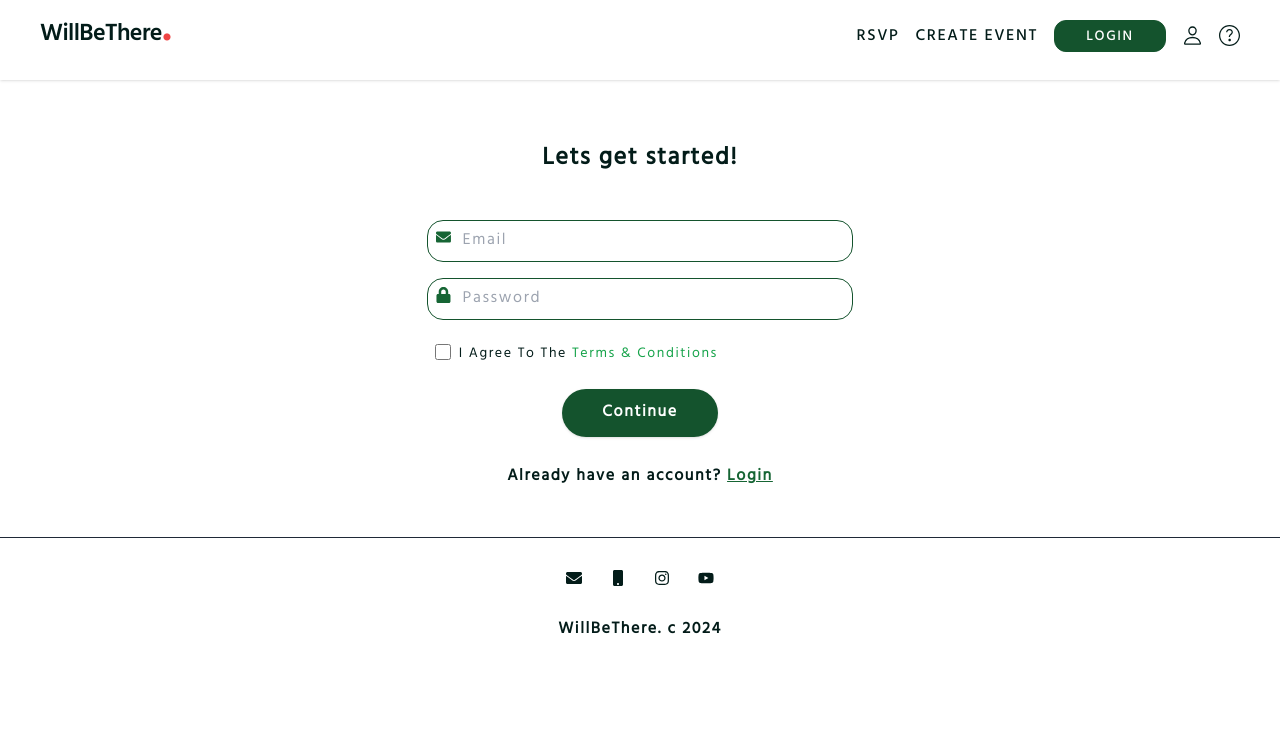
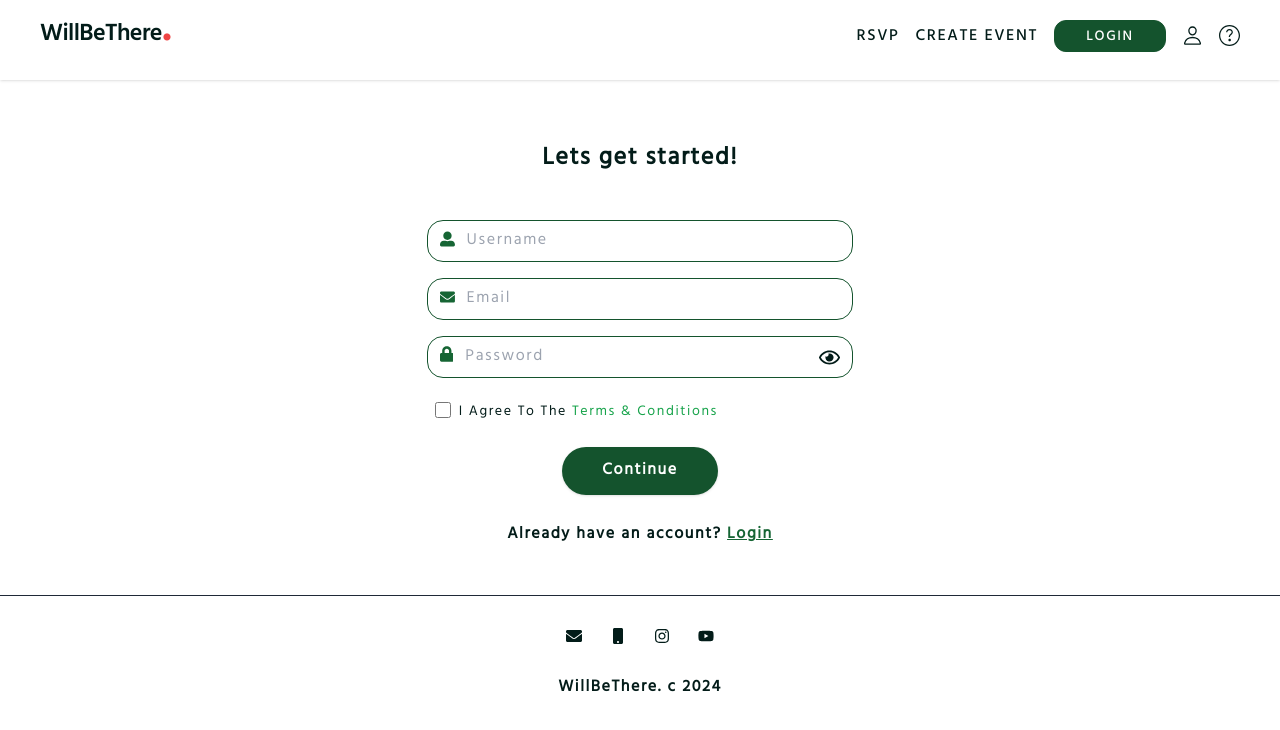
Before and after one commit to Baudwin/will-be-there-frontend, a React (Vite) app: page /signup in a window 1280 px wide. Shown: the top 730 px of the page. Built offline with nearby package versions, Linux system fonts and the light colour scheme.

Commit message:
consumed signin and register endpoints with react query

```diff
--- a/package.json
+++ b/package.json
@@ -13,6 +13,7 @@
     "@tanstack/react-query": "^5.31.0",
     "@tanstack/react-query-devtools": "^5.31.0",
     "axios": "^1.6.8",
+    "date-fns": "^3.6.0",
     "localforage": "^1.10.0",
     "match-sorter": "^6.3.4",
     "react": "^18.2.0",
--- a/src/hooks/useUserData.js
+++ b/src/hooks/useUserData.js
@@ -4,7 +4,9 @@ import { toast } from "react-toastify";
 import { useAuthStore } from "../../store/useAuthStore";
 import {useNavigate} from 'react-router-dom'
 
-export const useUserData = ()=>{
+
+
+export const registerUser = ()=>{
     const login  = useAuthStore(state=>state.login)
     const navigate = useNavigate()
 
@@ -13,10 +15,7 @@ export const useUserData = ()=>{
             return axios.post("http://localhost:3001/register", userInfo)
         },
         onError : (error)=>{
-            toast.warning(error.response.data,{
-                pauseOnFocusLoss:false,
-                hideProgressBar:true
-            })
+            toast.error(error.response.data)
         },
         onSuccess:(data)=>{
             login(data.data.userInfo)
@@ -28,3 +27,26 @@ export const useUserData = ()=>{
         }
     })
 }
+
+
+export const loginUser = ()=>{
+    const login  = useAuthStore(state=>state.login)
+    const navigate = useNavigate()
+
+    return useMutation ({
+        mutationFn : (userInfo)=>{
+            return axios.post("http://localhost:3001/signin", userInfo)
+        },
+        onError : (error)=>{
+            toast.error(error.response.data)
+        },
+        onSuccess:(data)=>{
+            login(data.data.userInfo)
+            toast.success(data.data.msg)
+            setTimeout(() => {
+                navigate("/profile")
+            }, 3000);
+
+        }
+    })
+}
--- a/src/main.jsx
+++ b/src/main.jsx
@@ -1,4 +1,4 @@
-import React from "react";
+import React, { useState } from "react";
 import ReactDOM from "react-dom/client";
 import {createBrowserRouter, RouterProvider} from "react-router-dom";
 import "./index.css";
@@ -19,6 +19,8 @@ import 'react-toastify/dist/ReactToastify.css'
 
 import { QueryClient, QueryClientProvider } from '@tanstack/react-query'
 import { ReactQueryDevtools } from '@tanstack/react-query-devtools'
+
+
 
 const queryClient = new QueryClient()
 
@@ -77,7 +79,7 @@ ReactDOM.createRoot(document.getElementById("root")).render(
 
     <QueryClientProvider client={queryClient}>
       <RouterProvider router={router} />
-      <ToastContainer autoClose={2000}/>
+      <ToastContainer autoClose={2500} pauseOnFocusLoss={false}  hideProgressBar={false} />
       <ReactQueryDevtools initialIsOpen={false} position='bottom-right'/>
     </QueryClientProvider>
 
--- a/src/routes/Login.jsx
+++ b/src/routes/Login.jsx
@@ -1,7 +1,27 @@
-import { FaEnvelope, FaLock } from "react-icons/fa";
+import { FaEnvelope,FaLock, FaRegEye, FaRegEyeSlash, FaUserAlt } from "react-icons/fa";
 import { Link } from "react-router-dom";
+import { loginUser } from "../hooks/useUserData";
+import { useState } from "react";
+
 
 export function LogIn() {
+  const {mutate, isPending, isError, error, isSuccess} = loginUser()
+
+  const [userInfo, setUserInfo] = useState({
+    email:"",
+    password: ""
+  })
+  const [showPassword,setShowPassword] = useState(true)
+
+  const handleChange = (e)=>{
+    const {name, value} = e.target
+    setUserInfo({...userInfo, [name]:value})
+  }
+
+  const handleLogin = ()=>{
+    mutate(userInfo)
+  }
+
   return (
     <div className='py-10'>
     <div className='container space-y-5 lg:w-1/3 md:w-1/2 sm:px-7 m-auto'>
@@ -10,14 +30,15 @@ export function LogIn() {
 {/* inputs */}
 <div className='flex flex-col gap-4'>
 
-<div className="border border-green-900 rounded-2xl flex gap-3 p-2">
-  <FaEnvelope className="text-green-800"/>
-<input className="w-full focus:outline-none" placeholder="Email" type="text" name="" id="" />
+<div className="border border-green-900 rounded-2xl flex items-center gap-3 px-3 py-2">
+  <FaEnvelope className="text-green-800 mb-1"/>
+<input onChange={handleChange} className="w-full focus:outline-none" placeholder="Email" type="text" value={userInfo.email} name="email" id="email" />
 </div>
 
-<div className="border border-green-900 rounded-2xl flex gap-3 p-2">
-<FaLock className="text-green-800"/>
-<input className="w-full focus:outline-none" placeholder="Password" type="text" name="" id="" />
+<div className="border border-green-900 rounded-2xl items-center flex gap-3 px-3 py-2">
+<FaLock className="text-green-800 mb-1.5"/>
+<input onChange={handleChange} className="w-full focus:outline-none" placeholder="Password" type={showPassword?"password" : "text"} value={userInfo.password} name="password" id="pass" />
+<span className=" cursor-pointer" onClick={()=>setShowPassword(!showPassword)}> { showPassword ? <FaRegEye className="" size={21}/> : <FaRegEyeSlash className="" size={21}/>}   </span>
 </div>
 
     </div>
@@ -33,12 +54,12 @@ export function LogIn() {
 
 {/* continue button  */}
 <div className="flex justify-center">
-<button className="bg-green-900 hover:bg-green-700 px-10 py-3 font-semibold text-white shadow rounded-full">Continue</button>
+<button onClick={handleLogin} className="bg-green-900 hover:bg-green-700 px-10 py-3 font-semibold text-white shadow rounded-full">Continue</button>
 </div>
 
 {/* already have an account */}
 <div className="text-center py-2">
-<p className="font-semibold" >Already have an account? <Link to={'/signup'} className="text-green-800 underline hover:text-green-700">Login</Link></p>
+<p className="font-semibold" >Don't have an account? <Link to={'/signup'} className="text-green-800 underline hover:text-green-700">Signup</Link></p>
 </div>
 
 
--- a/src/routes/Profile.jsx
+++ b/src/routes/Profile.jsx
@@ -1,25 +1,38 @@
-import { FaCalendarAlt } from "react-icons/fa";
+import { FaCalendarAlt, FaPlane } from "react-icons/fa";
 import { Link } from "react-router-dom";
+import { useAuthStore } from "../../store/useAuthStore";
+import { format } from 'date-fns';
 
 export function Profile() {
+  const user = useAuthStore(state=>state.user)
 
-  return <div className=" py-10 bg-n bg- w-full bg-contain h-screen bg-[url('background/big-balloon-border.jpg')] ">
+  return <div className=" sm:px-5 md:px-7 py-10 bg-n bg- w-full bg-contain h-screen bg-[url('background/big-balloon-border.jpg')] ">
   {/* <img src="background/big-balloon-border.jpg" alt="" /> */}
   <div className="container sm:px-7 ">
  <div className="flex items-center gap-4">
-  <span className="bg-black px-14 rounded py-8 border-4 border-white"> <span className="font-bold text-4xl text-white">J</span></span>
-  <h1 className="font-bold text-2xl">Janet doe</h1>
+  <span className="bg-black px-14 rounded py-8 border-4 border-white"> <span className="font-bold text-5xl text-white">{(user.username).substring(0,1)}</span></span>
+  <div>
+  <h1 className="font-bold text-2xl">{user?.username}</h1>
+  <p className="text-blue-700">{user?.email}</p>
   </div>
 
+  </div>
 
 <div className="py-20 space-y-2">
 <div className="flex items gap-2">
   <FaCalendarAlt/>
 <Link>My Events</Link>
   </div>
-<div>Create Event</div>
-<div>My Events</div>
+  <div className="flex items gap-2">
+  <FaCalendarAlt/>
+<Link>Create Event</Link>
+  </div>
+  <div className="flex items gap-2">
+  <FaPlane/>
+<Link>My RSVPs</Link>
+  </div>
 
+<p className="text-center font-medium text-gray-600">Created on <span className="font-semibold">{format(new Date(user?.createdOn), 'MMMM d, yyyy')}</span>   </p>
 </div>
 
   </div>
--- a/src/routes/SignUp.jsx
+++ b/src/routes/SignUp.jsx
@@ -1,22 +1,53 @@
-import { FaEnvelope, FaLock } from "react-icons/fa";
+import { useState } from "react";
+import { FaEnvelope, FaLock, FaRegEye, FaRegEyeSlash, FaUserAlt } from "react-icons/fa";
 import { Link } from "react-router-dom";
+import { registerUser } from "../hooks/useUserData";
+import {toast} from 'react-toastify'
+
 export function SignUp() {
+
+  const {mutate, isPending, isError, error, isSuccess} = registerUser()
+
+  const [userInfo, setUserInfo] = useState({
+    username:"",
+    email:"",
+    password: ""
+  })
+  const [showPassword,setShowPassword] = useState(true)
+
+  const handleChange = (e)=>{
+    const {name, value} = e.target
+    setUserInfo({...userInfo, [name]:value})
+  }
+
+  const handleRegister = ()=>{
+   mutate(userInfo)
+  }
+
+
+
   return (
     <div className='py-10'>
-      <div className='container space-y-5 w-1/3 m-auto'>
+      <div className='container space-y-5 lg:w-1/3 md:w-1/2 sm:px-7 m-auto'>
  <h1 className='font-bold text-2xl text-center py-6'>Lets get started!</h1>
 
 {/* inputs */}
  <div className='flex flex-col gap-4'>
 
-  <div className="border border-green-900 rounded-2xl flex gap-3 p-2">
-    <FaEnvelope className="text-green-800"/>
-<input className="w-full focus:outline-none" placeholder="Email" type="text" name="" id="" />
-  </div>
+ <div className="border border-green-900 rounded-2xl flex items-center gap-3 px-3 py-2">
+  <FaUserAlt className="text-green-800 mb-1"/>
+<input onChange={handleChange} className="w-full focus:outline-none" placeholder="Username" type="text" value={userInfo.username} name="username" id="username" />
+</div>
 
-<div className="border border-green-900 rounded-2xl flex gap-3 p-2">
-  <FaLock className="text-green-800"/>
- <input className="w-full focus:outline-none" placeholder="Password" type="text" name="" id="" />
+ <div className="border border-green-900 rounded-2xl flex items-center gap-3 px-3 py-2">
+  <FaEnvelope className="text-green-800 mb-1"/>
+<input onChange={handleChange} className="w-full focus:outline-none" placeholder="Email" type="text" value={userInfo.email} name="email" id="email" />
+</div>
+
+<div className="border border-green-900 rounded-2xl items-center flex gap-3 px-3 py-2">
+<FaLock className="text-green-800 mb-1.5"/>
+<input onChange={handleChange} className="w-full focus:outline-none" placeholder="Password" type={showPassword?"password" : "text"} value={userInfo.password} name="password" id="pass" />
+ <span className=" cursor-pointer" onClick={()=>setShowPassword(!showPassword)}> { showPassword ? <FaRegEye className="" size={21}/> : <FaRegEyeSlash className="" size={21}/>}   </span>
 </div>
 
       </div>
@@ -32,7 +63,7 @@ export function SignUp() {
 
 {/* continue button  */}
 <div className="flex justify-center">
-<button className="bg-green-900 hover:bg-green-700 px-10 py-3 font-semibold text-white shadow rounded-full">Continue</button>
+<button onClick={handleRegister} className="bg-green-900 hover:bg-green-700 px-10 py-3 font-semibold text-white shadow rounded-full">Continue</button>
 </div>
 
 {/* already have an account */}
```
Also changed, not shown: 1 other file (tests, documents, lock files or other folders).
